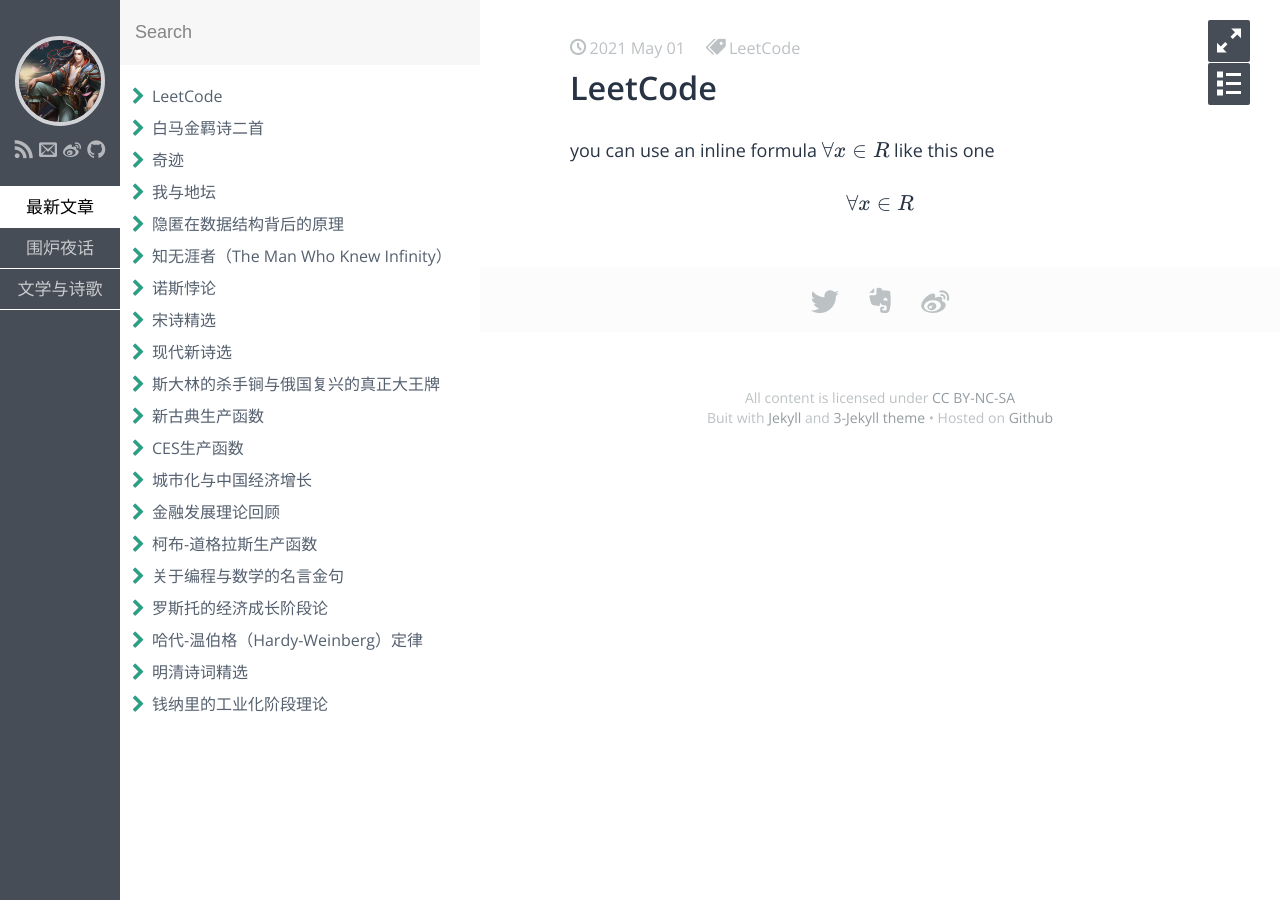
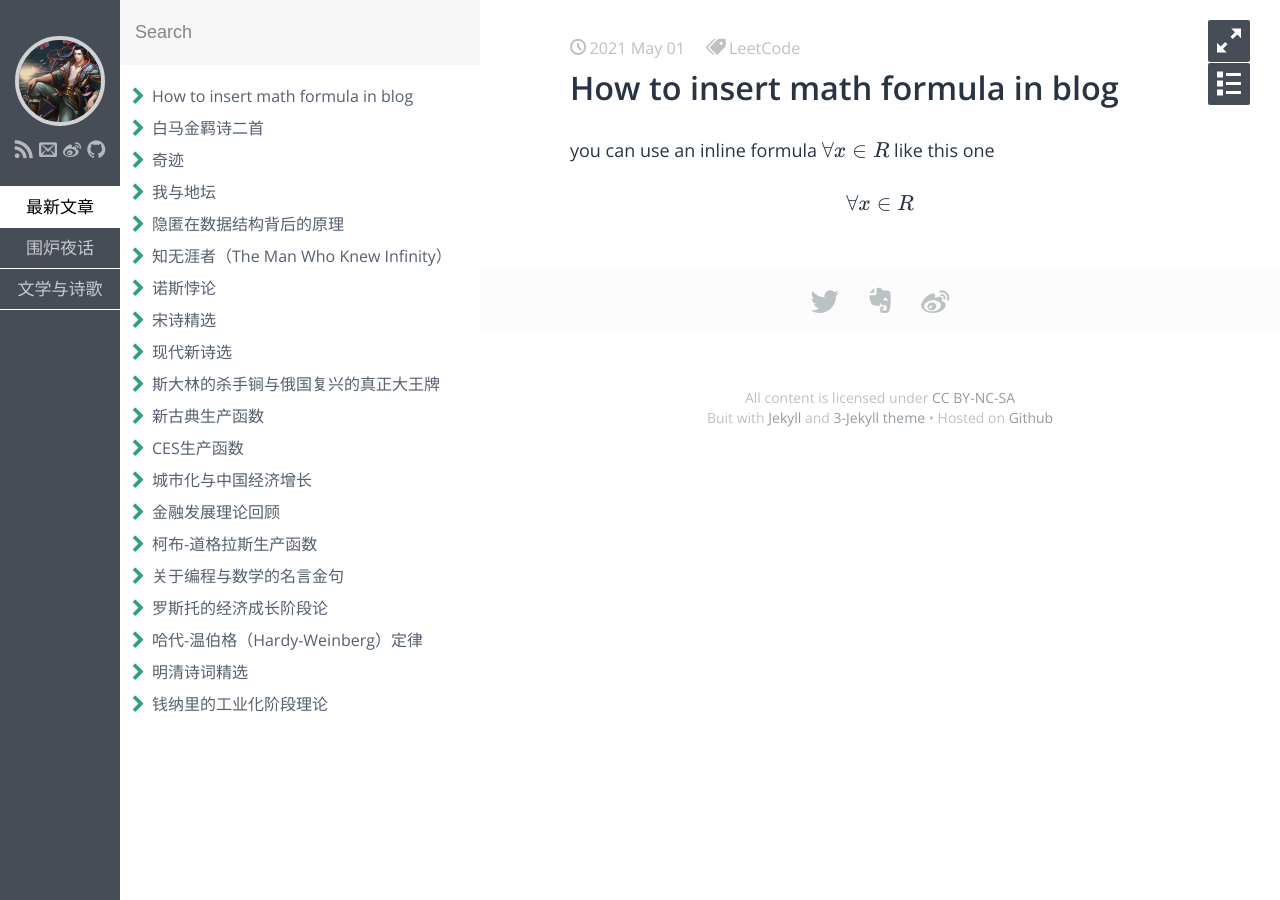
Before and after one commit to fzuo/baimafujinji, a Jekyll site: the page built from _posts/others/2021-05-01-bbb.md, in a window 1280 px wide. Built offline with Jekyll 4.4.1, drawn with Linux system fonts in a browser that asks for light colours; some web fonts are replaced; formulas are drawn with MathJax 3.

Commit message:
Update 2021-05-01-bbb.md

```diff
--- a/_posts/others/2021-05-01-bbb.md
+++ b/_posts/others/2021-05-01-bbb.md
@@ -1,6 +1,6 @@
 ---
 layout: post
-title: LeetCode
+title: How to insert math formula in blog
 category: 围炉夜话
 tags: LeetCode
 keywords: LeetCode,动态规划
```
